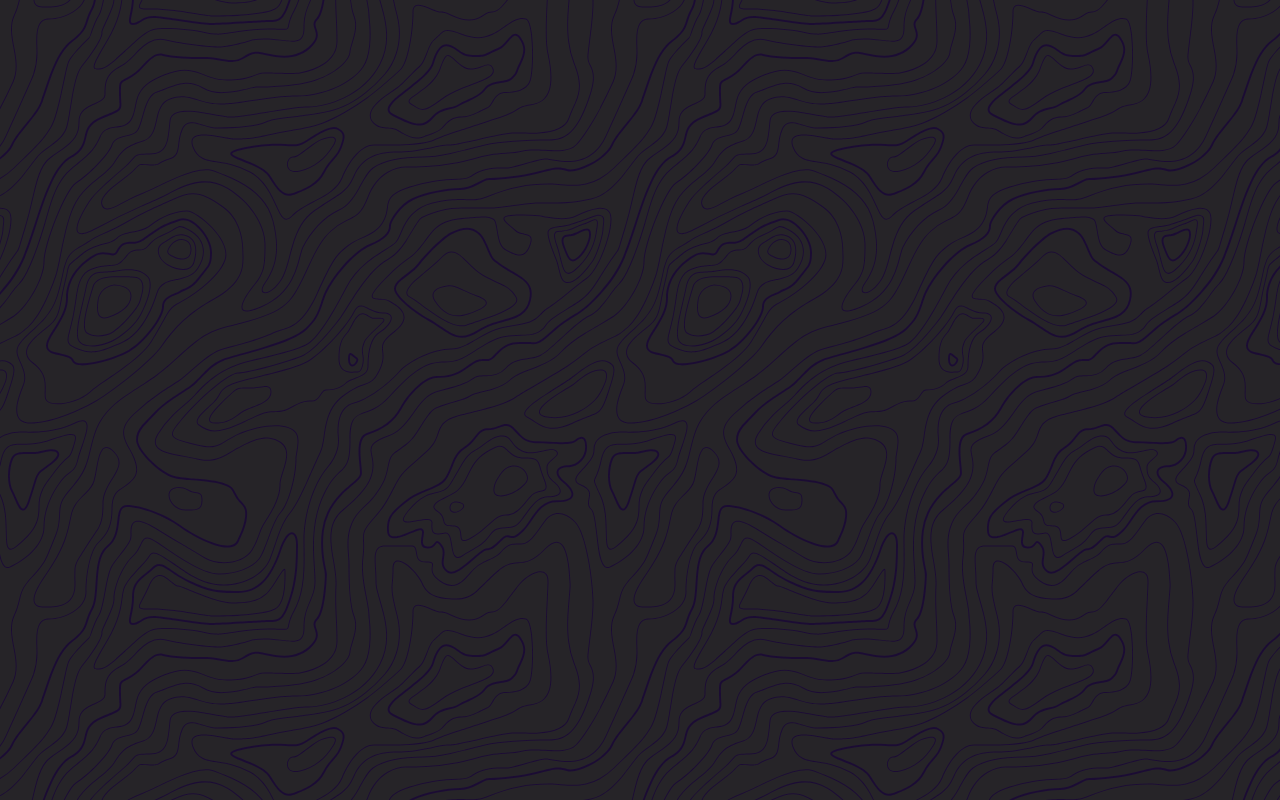
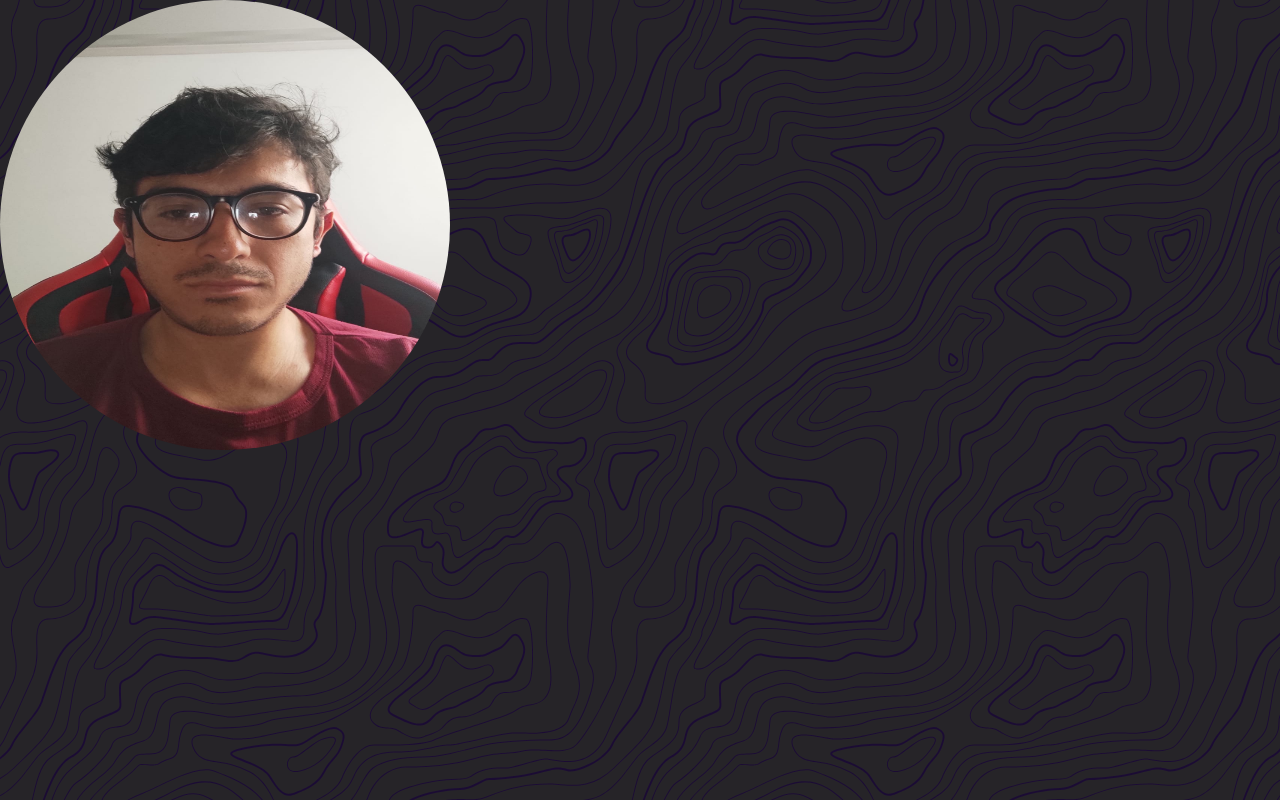
Before and after one commit to SplashyCoder/prove, a React (Create React App) app: page / in a window 1280 px wide. Built offline with nearby package versions, Linux system fonts and the light colour scheme.

Commit message:
Profile image posted

```diff
--- a/src/App.js
+++ b/src/App.js
@@ -1,9 +1,11 @@
-import logo from './logo.svg';
 import './App.css';
+import Photo from './components/photo/photo';
 
 function App() {
   return (
-    <h2></h2>
+    <Photo>
+        <img src={require('./media/profile.jpeg')} alt=""  />
+    </Photo>
   );
 }
 
--- /dev/null
+++ b/src/components/photo/photo.css
@@ -0,0 +1,17 @@
+*{
+    --withPrincipal:50em
+    --heigtPrincipal:50em
+
+}
+.principalPhoto{
+    display: block;
+    width: 450px;
+    height: 450px;
+    border-radius: 50%;
+    overflow: hidden;
+}
+.principalPhoto>img{
+    display: block;
+    width: 450px;
+    height: 450px;
+}
--- /dev/null
+++ b/src/components/photo/photo.js
@@ -0,0 +1,11 @@
+import './photo.css'
+
+const Photo = (props) => {
+    return(
+        <div className="principalPhoto">
+            {props.children}
+        </div>
+    )
+}
+
+export default Photo
```
Also changed, not shown: src/App.css, src/media/profile.jpeg (added).
